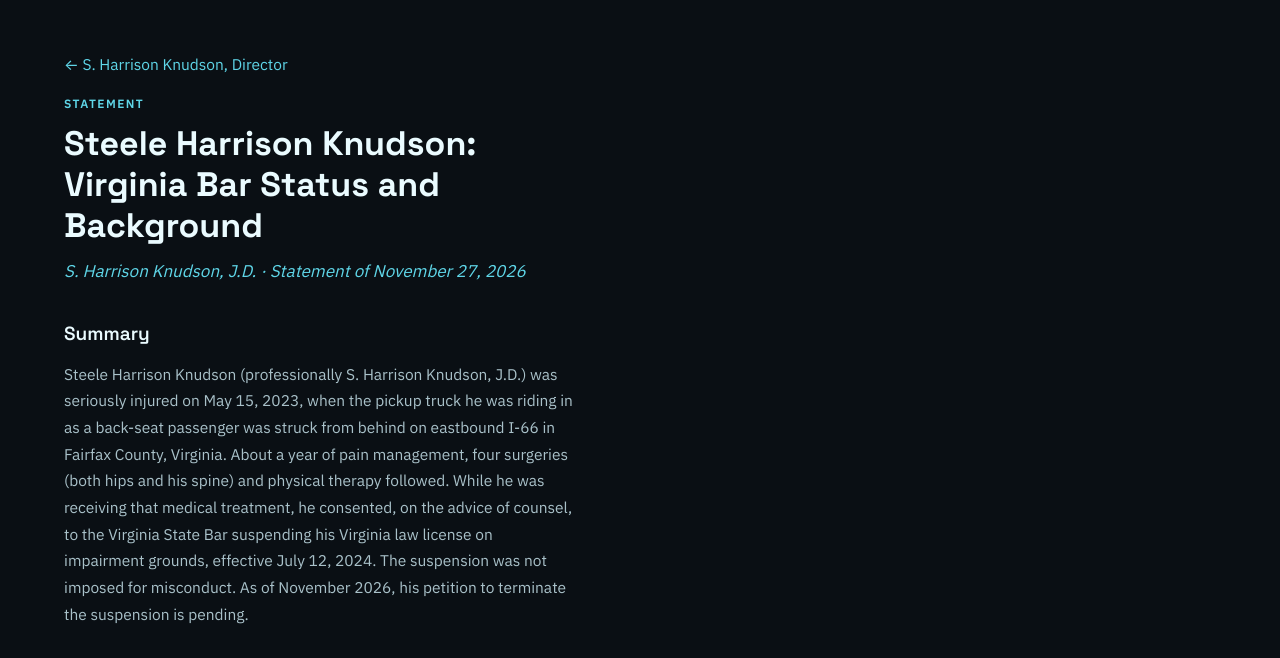
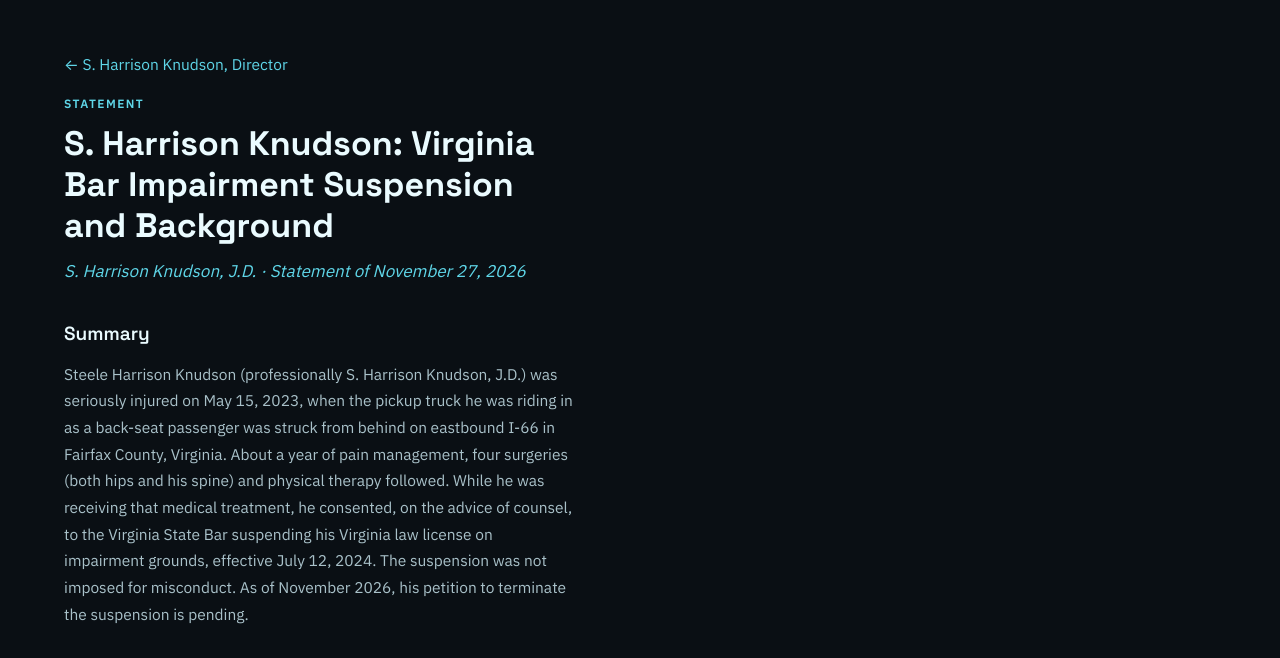
Before and after one commit to IFC-SiS/ifcsis-site, a plain HTML site: page virginia-bar-status.html in a window 1280 px wide. Shown: the part 119-777 px from the top of the page. Drawn offline with Linux system fonts and the light colour scheme.

Commit message:
Bar status page: lead title and heading with S. Harrison Knudson and 'impairment'
Co-Authored-By: Claude Opus 5.5 <noreply@anthropic.com>
Claude-Session: https://claude.ai/code/session_013hhJGLmdPDJa7BWfRjRYbp

```diff
--- a/virginia-bar-status.html
+++ b/virginia-bar-status.html
@@ -3,16 +3,16 @@
 <head>
 <meta charset="utf-8">
 <meta name="viewport" content="width=device-width, initial-scale=1">
-<title>Steele Harrison Knudson — Virginia Bar Status: 2024 Impairment Suspension and Background</title>
+<title>S. Harrison Knudson (Steele Harrison Knudson) — Virginia Bar Impairment Suspension: Background and Status</title>
 <meta name="description" content="Steele Harrison Knudson (S. Harrison Knudson, J.D.) consented, on the advice of counsel, to a July 2024 Virginia impairment suspension while receiving medical treatment for injuries from a May 15, 2023 crash on I-66. Four surgeries followed. His reinstatement petition is pending.">
 <meta name="robots" content="index, follow">
 <link rel="canonical" href="https://ifcsis.org/virginia-bar-status.html">
 <meta property="og:type" content="article">
 <meta property="og:image" content="https://ifcsis.org/img/i66-crash-2023-05-15.jpg">
-<meta property="og:title" content="Steele Harrison Knudson — Virginia Bar Status: 2024 Impairment Suspension and Background">
+<meta property="og:title" content="S. Harrison Knudson (Steele Harrison Knudson) — Virginia Bar Impairment Suspension: Background and Status">
 <meta property="og:description" content="Steele Harrison Knudson (S. Harrison Knudson, J.D.) consented, on the advice of counsel, to a July 2024 Virginia impairment suspension while receiving medical treatment for injuries from a May 15, 2023 crash on I-66. Four surgeries followed. His reinstatement petition is pending.">
 <meta property="og:url" content="https://ifcsis.org/virginia-bar-status.html">
-<script type="application/ld+json">{"@context": "https://schema.org", "@type": "WebPage", "name": "Steele Harrison Knudson — Virginia Bar Status: 2024 Impairment Suspension and Background", "url": "https://ifcsis.org/virginia-bar-status.html", "description": "Steele Harrison Knudson (S. Harrison Knudson, J.D.) consented, on the advice of counsel, to a July 2024 Virginia impairment suspension while receiving medical treatment for injuries from a May 15, 2023 crash on I-66. Four surgeries followed. His reinstatement petition is pending.", "datePublished": "2026-11-27", "dateModified": "2026-11-27", "about": {"@type": "Person", "name": "Steele Harrison Knudson", "alternateName": ["S. Harrison Knudson", "Steele Knudson", "Steele H. Knudson"], "honorificSuffix": "J.D.", "url": "https://ifcsis.org/director.html", "jobTitle": "Director, International Foundation for Child-Safe internet Standards"}, "author": {"@type": "Person", "name": "Steele Harrison Knudson", "url": "https://ifcsis.org/director.html"}, "citation": ["https://vsb.org/Site/Site/news/summary/20240715-knudson.aspx", "https://wtop.com/fairfax-county/2023/05/bristow-woman-struck-police-vehicle-knocking-va-trooper-into-i-66", "https://wusa9.com/article/news/police/virginia-state-police-trooper-injured-crash-bristow/65-ead44397-fb52-4c72-8f12-6be41d319050", "https://patch.com/virginia/manassas/bristow-woman-crashes-trooper-i-66-fairfax-police"]}</script>
+<script type="application/ld+json">{"@context": "https://schema.org", "@type": "WebPage", "name": "S. Harrison Knudson (Steele Harrison Knudson) — Virginia Bar Impairment Suspension: Background and Status", "url": "https://ifcsis.org/virginia-bar-status.html", "description": "Steele Harrison Knudson (S. Harrison Knudson, J.D.) consented, on the advice of counsel, to a July 2024 Virginia impairment suspension while receiving medical treatment for injuries from a May 15, 2023 crash on I-66. Four surgeries followed. His reinstatement petition is pending.", "datePublished": "2026-11-27", "dateModified": "2026-11-27", "about": {"@type": "Person", "name": "Steele Harrison Knudson", "alternateName": ["S. Harrison Knudson", "Steele Knudson", "Steele H. Knudson"], "honorificSuffix": "J.D.", "url": "https://ifcsis.org/director.html", "jobTitle": "Director, International Foundation for Child-Safe internet Standards"}, "author": {"@type": "Person", "name": "Steele Harrison Knudson", "url": "https://ifcsis.org/director.html"}, "citation": ["https://vsb.org/Site/Site/news/summary/20240715-knudson.aspx", "https://wtop.com/fairfax-county/2023/05/bristow-woman-struck-police-vehicle-knocking-va-trooper-into-i-66", "https://wusa9.com/article/news/police/virginia-state-police-trooper-injured-crash-bristow/65-ead44397-fb52-4c72-8f12-6be41d319050", "https://patch.com/virginia/manassas/bristow-woman-crashes-trooper-i-66-fairfax-police"]}</script>
 <link rel="stylesheet" href="/site.css">
 <link rel="icon" href="/favicon.ico" sizes="48x48">
 <link rel="icon" href="/img/icon-96.png" type="image/png" sizes="96x96">
@@ -39,7 +39,7 @@
 <article class="wrap wrap-narrow paper">
   <p class="paper-back"><a href="/director.html">&larr; S. Harrison Knudson, Director</a></p>
   <span class="eyebrow">Statement</span>
-  <h1>Steele Harrison Knudson: Virginia Bar Status and Background</h1>
+  <h1>S. Harrison Knudson: Virginia Bar Impairment Suspension and Background</h1>
   <p class="paper-sub">S. Harrison Knudson, J.D. · Statement of November 27, 2026</p>
 
 <h2>Summary</h2>
```
Also changed, not shown: director.html (+1 -1 lines).
